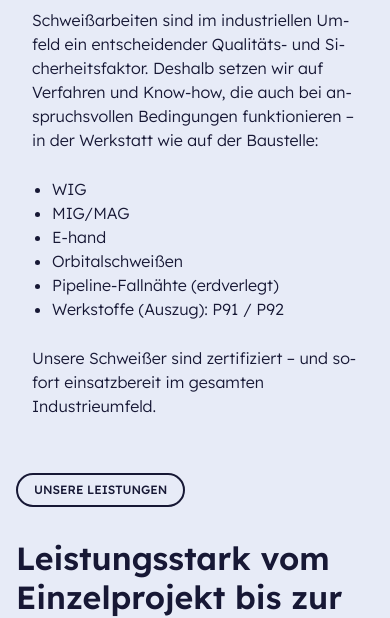
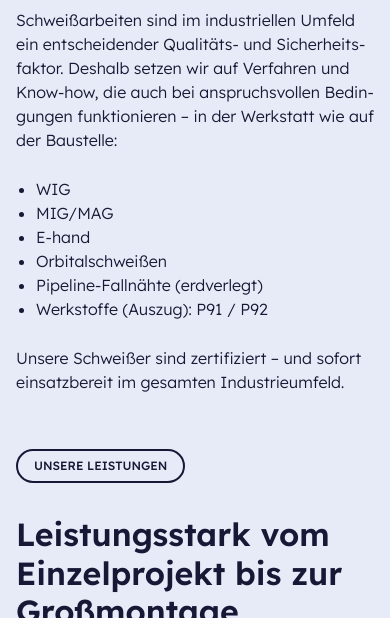
Before and after one commit to Headbase-dhruv/vdh-industriemontage, a website: page index.html in a window 390 px wide. Shown: the part 722-1340 px from the top of the page. Drawn offline with Linux system fonts and the light colour scheme.

Commit message:
responsive

```diff
--- a/index.html
+++ b/index.html
@@ -54,7 +54,7 @@
       <section class="my-sec">
         <div class="components">
           <div class="container">
-            <div class="container">
+            <div class="lg:container">
               <div class="free_text max-w-900">
                 <h2>Schweißkompetenz – wenn Qualität messbar wird</h2>
                 <h3>
```
Also changed, not shown: assets/css/style.css.
